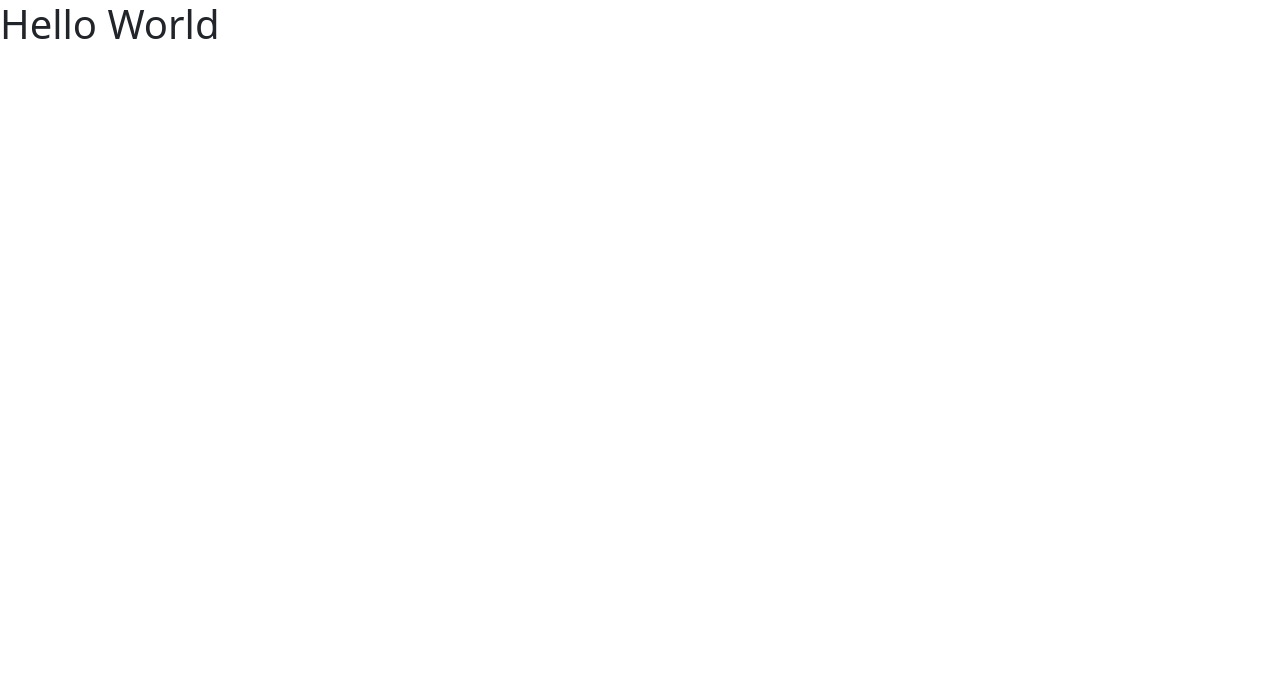
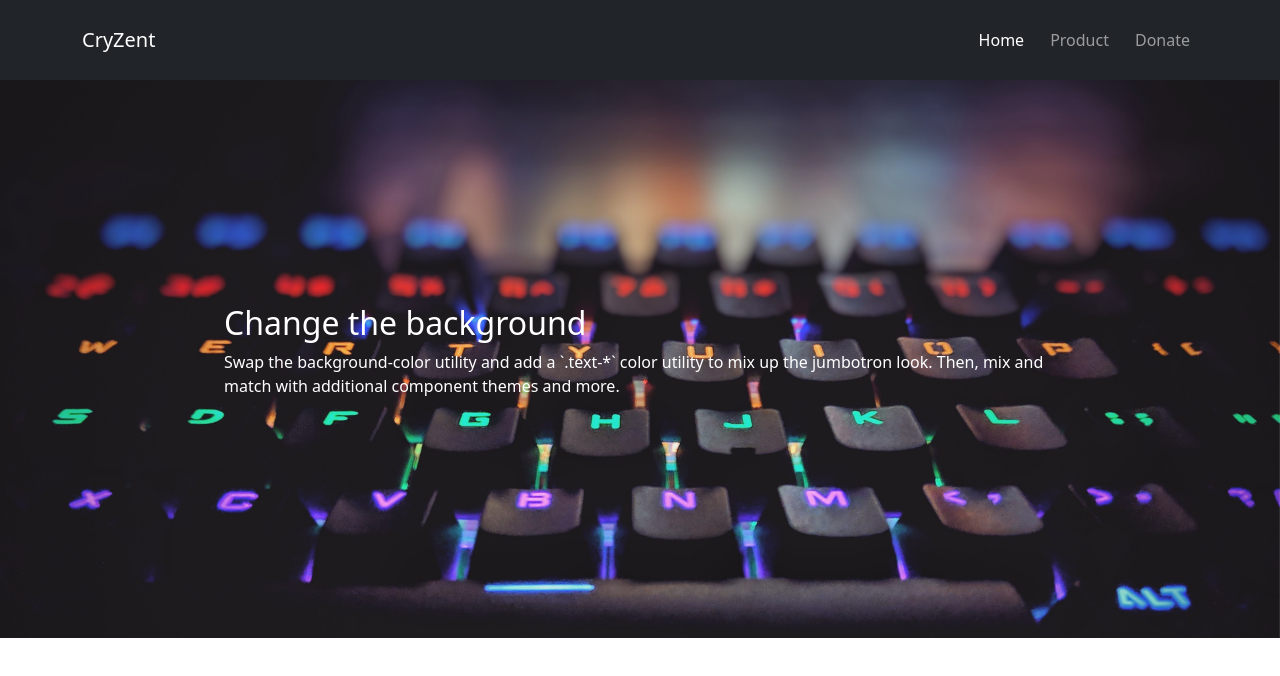
Before and after one commit to ArelSmith/simple-store-page, a plain HTML site: page index.html in a window 1280 px wide. Drawn offline with Linux system fonts and the light colour scheme.

Commit message:
Menambah jumbotron pada web dan memberikan parallax

```diff
--- a/assets/css/style.css
+++ b/assets/css/style.css
@@ -2,3 +2,15 @@ html,
 body {
     scroll-behavior: smooth;
 }
+
+.nav-link {
+    padding: 20px;
+    margin-left: 10px;
+}
+
+.bg-jumbotron {
+    background-image: url("../img/header-background.jpg");
+    padding: 14rem;
+    background-size: cover;
+    background-attachment: fixed;
+}
--- a/index.html
+++ b/index.html
@@ -9,6 +9,29 @@
     <title>Store Page</title>
 </head>
 <body>
-    <h1>Hello World</h1>
+    <nav class="navbar navbar-expand-lg navbar-dark bg-dark">
+        <div class="container">
+          <a class="navbar-brand" href="#">CryZent</a>
+          <button class="navbar-toggler" type="button" data-bs-toggle="collapse" data-bs-target="#navbarNavAltMarkup" aria-controls="navbarNavAltMarkup" aria-expanded="false" aria-label="Toggle navigation">
+            <span class="navbar-toggler-icon"></span>
+          </button>
+          <div class="collapse navbar-collapse" id="navbarNavAltMarkup">
+            <div class="navbar-nav ms-auto">
+              <a class="nav-link active" aria-current="page" href="#">Home</a>
+              <a class="nav-link" href="#">Product</a>
+              <a class="nav-link" href="#">Donate</a>
+            </div>
+          </div>
+        </div>
+      </nav>
+      <div class="row align-items-md-stretch">
+        <div class="col-md">
+          <div class="bg-jumbotron text-white">
+            <h2>Change the background</h2>
+            <p>Swap the background-color utility and add a `.text-*` color utility to mix up the jumbotron look. Then, mix and match with additional component themes and more.</p>
+          </div>
+        </div>
+      </div>
+
 </body>
 </html>
```
Also changed, not shown: assets/img/header-background.jpg (added).
